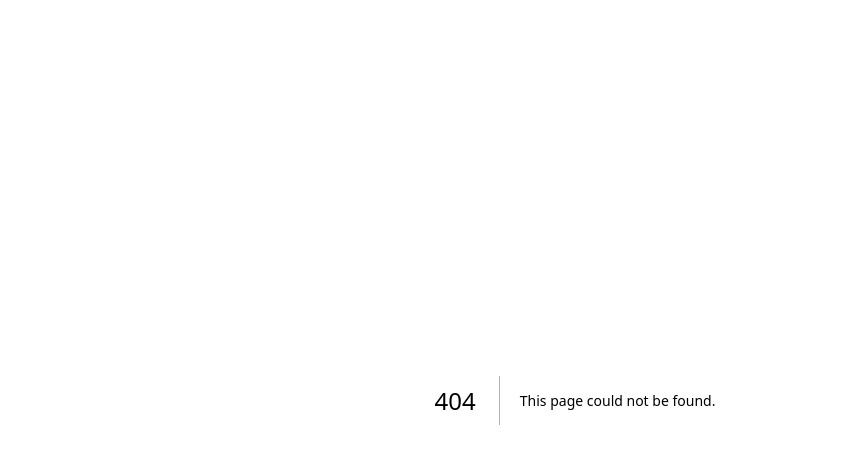
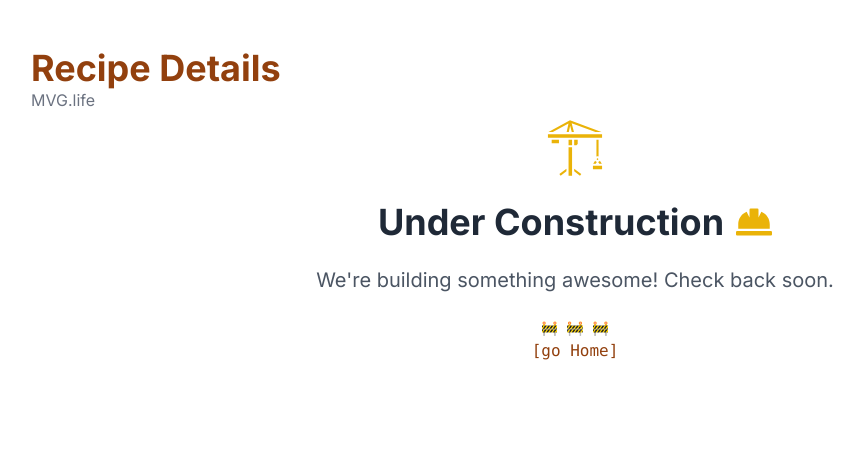
Before and after one commit to maxvorstadt-vollsuff-gesellschaft/mvg.life, a Next.js app: page /recipes/1 in a window 1280 px wide. Before the commit this address had no page. Shown: the top 464 px of the page, without its empty margins (65-929 px from the left). Built offline with nearby package versions, Linux system fonts and the light colour scheme.

Commit message:
recipe details under construction

```diff
--- /dev/null
+++ b/app/recipes/[id]/page.tsx
@@ -0,0 +1,36 @@
+import { FaHardHat } from 'react-icons/fa';
+import { GiCrane } from 'react-icons/gi';
+import Link from 'next/link';
+
+export default function RecipePage() {
+  return (
+    <div className="px-6 py-6 sm:px-24 sm:py-12">
+      <h1 className="font-bold text-4xl text-amber-800">Recipe Details</h1>
+      <p className="text-gray-500">MVG.life</p>
+
+      <div className="text-center space-y-6">
+        <div className="text-6xl">
+          <GiCrane className="inline-block text-yellow-500" />
+        </div>
+
+        <h1 className="text-4xl font-bold text-gray-800 flex items-center gap-3 justify-center">
+          Under Construction
+          <FaHardHat className="text-yellow-500" />
+        </h1>
+
+        <p className="text-xl text-gray-600">
+          We're building something awesome! Check back soon.
+        </p>
+
+        <div className="flex gap-2 justify-center text-gray-400 text-sm">
+          {[...Array(3)].map((_, i) => (
+            <span key={i}>🚧</span>
+          ))}
+        </div>
+        <Link href="/" className="font-mono text-amber-800">
+          [go Home]
+        </Link>
+      </div>
+    </div>
+  );
+}
--- a/app/recipes/page.tsx
+++ b/app/recipes/page.tsx
@@ -18,9 +18,6 @@ import { Input } from "@/components/ui/input";
 
 import { mvgApi } from "../mvg-api";
 import { Member, Recipe, Situation } from "../ts-client";
-
-type Difficulty = "easy" | "medium" | "hard";
-type TimeOfDay = "breakfast" | "lunch" | "dinner";
 
 export default function Recipes() {
   const [recipes, setRecipes] = useState<Recipe[]>([]);
@@ -145,9 +142,7 @@ export default function Recipes() {
                   </Link>
                   {author?.id === member.id && (
                     <>
-                      <Link href={`/recipes/${id}/edit`} className="font-mono text-blue-600">
-                        [edit]
-                      </Link>
+                      {/* TODO: Move edit and delete to details page */}
                       <Dialog>
                         <DialogTrigger className="text-red-600 mr-1">
                           [Delete]
```
